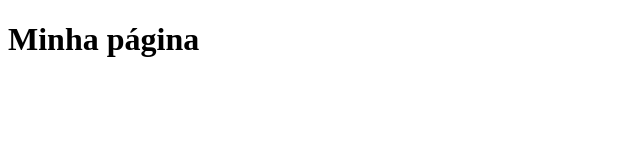
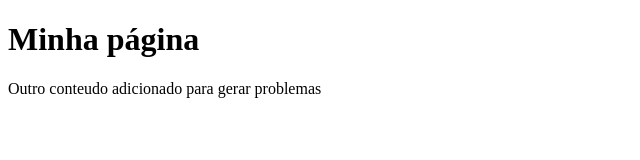
Before and after one commit to Kevyn02/gama-no-github, a plain HTML site: page index.html in a window 1280 px wide. Shown: the whole page, without its empty margins (0-640 px from the left). Drawn offline with Linux system fonts and the light colour scheme.

Commit message:
outro commit, desta vez em master

```diff
--- a/index.html
+++ b/index.html
@@ -2,5 +2,6 @@
 <html lang="pt-br">
     <body>
         <h1>Minha página</h1>
+        <p>Outro conteudo adicionado para gerar problemas</p>
     </body>
 </html>
```
